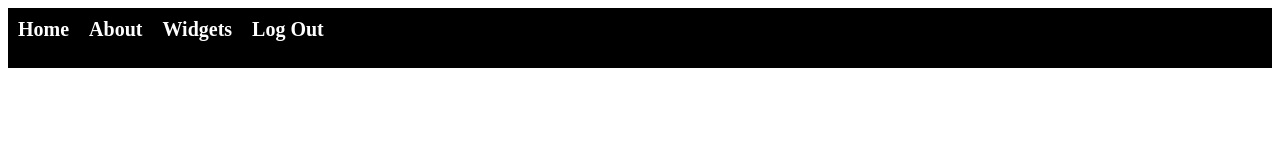
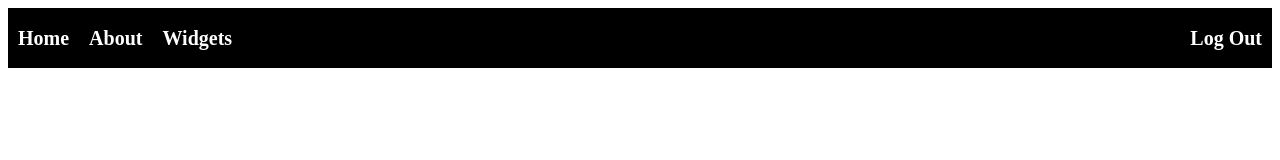
Before and after one commit to wolfsige/Flexbox-Sandbox, a plain HTML site: page index.html in a window 1280 px wide. Drawn offline with Linux system fonts and the light colour scheme.

```diff
--- a/css/style.css
+++ b/css/style.css
@@ -1,7 +1,14 @@
 nav {
   display: flex;
+  flex-direction: row;
+  align-items: center;
+  justify-content: flex-start;
   height: 60px;
   background-color: #000000;
+}
+
+nav > div:last-child {
+  margin-left: auto;
 }
 
 div {
```
